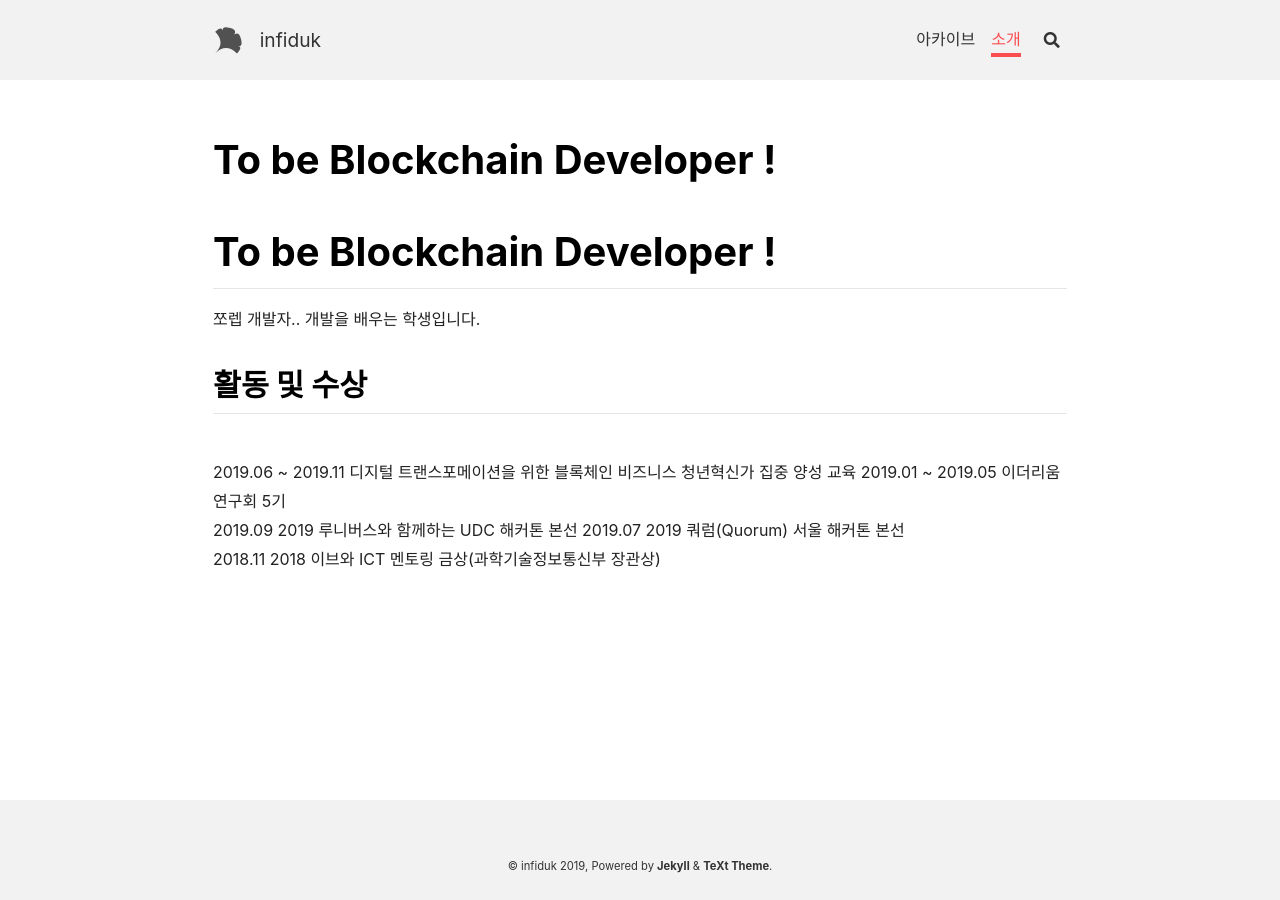
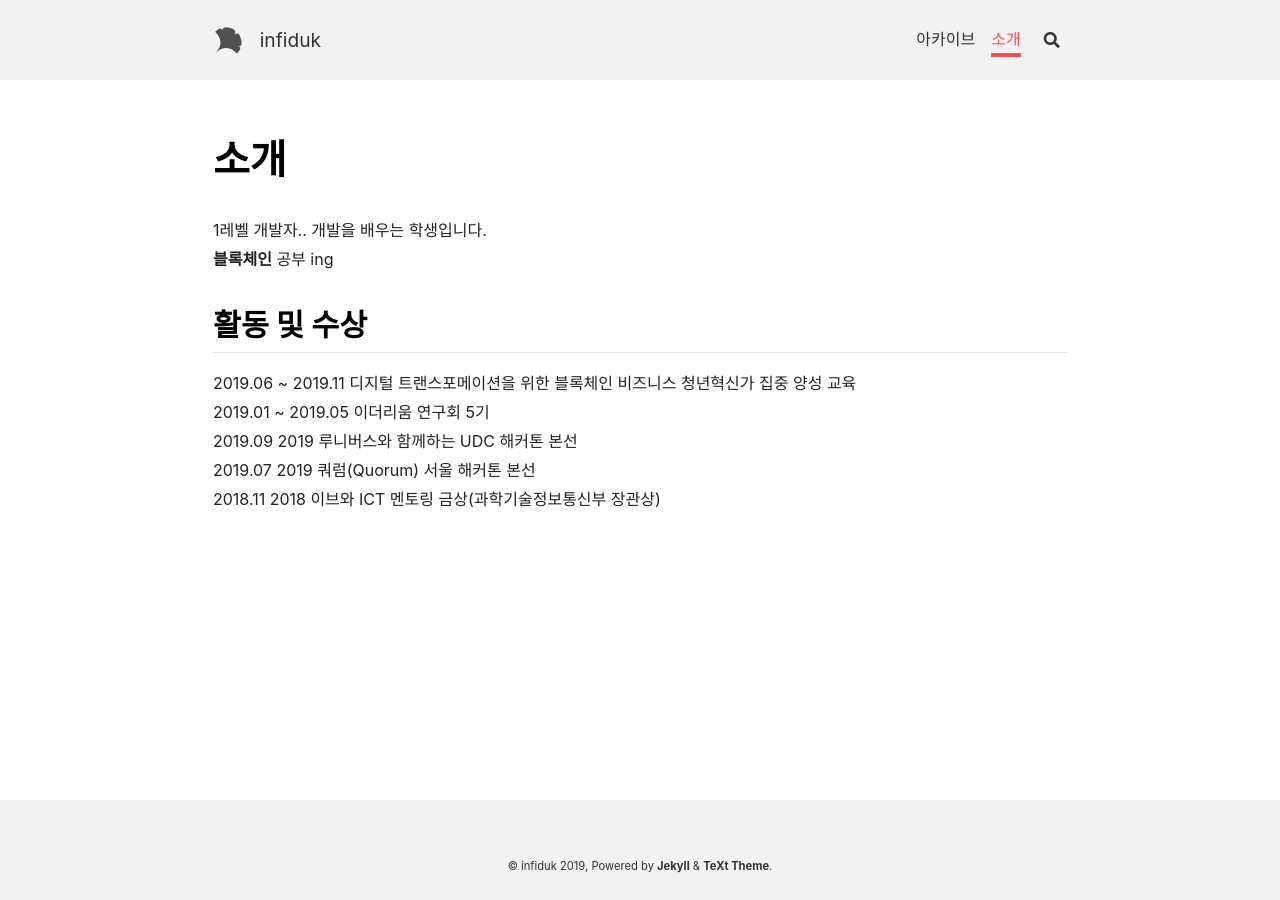
Before and after one commit to infiduk/infiduk.github.io, a Jekyll site: the page built from about.md, in a window 1280 px wide. Built offline with Jekyll 4.4.1, drawn with Linux system fonts in a browser that asks for light colours; nearby versions of some CDN libraries; our own code applies the rules of GitHub Pages for plain Markdown files.

Commit message:
update about.md ...

```diff
--- a/about.md
+++ b/about.md
@@ -26,12 +26,12 @@
 key: page-about
 ---
 
-# To be Blockchain Developer !
-쪼렙 개발자.. 개발을 배우는 학생입니다.
+1레벨 개발자.. 개발을 배우는 학생입니다.
+<br /><b>블록체인</b> 공부 ing
 
 ## 활동 및 수상
-<br />2019.06 ~ 2019.11 디지털 트랜스포메이션을 위한 블록체인 비즈니스 청년혁신가 집중 양성 교육
-2019.01 ~ 2019.05 이더리움 연구회 5기
+2019.06 ~ 2019.11 디지털 트랜스포메이션을 위한 블록체인 비즈니스 청년혁신가 집중 양성 교육
+<br />2019.01 ~ 2019.05 이더리움 연구회 5기
 <br />2019.09 2019 루니버스와 함께하는 UDC 해커톤 본선
-2019.07 2019 쿼럼(Quorum) 서울 해커톤 본선
+<br />2019.07 2019 쿼럼(Quorum) 서울 해커톤 본선
 <br />2018.11 2018 이브와 ICT 멘토링 금상(과학기술정보통신부 장관상)
```
